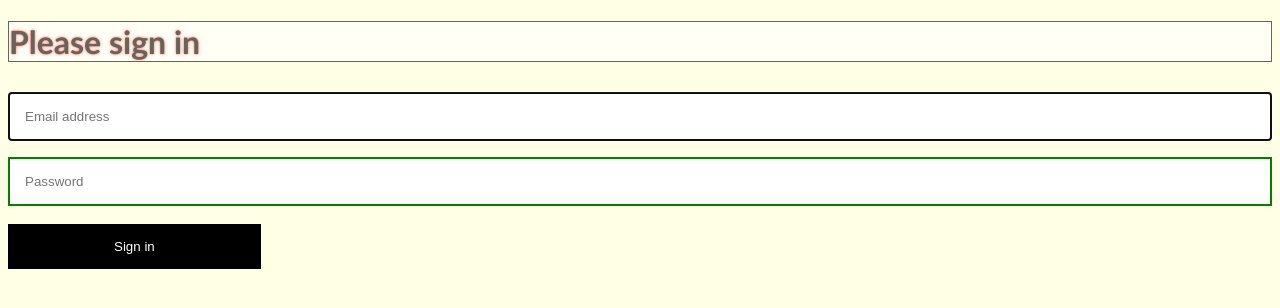
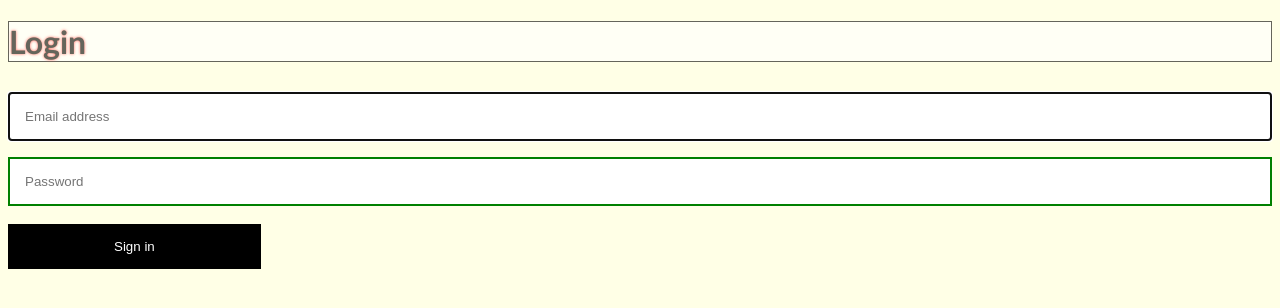
Before and after one commit to MonicaSai7/DK182-BiblioDevelopers, a Django app: page /login in a window 1280 px wide. Shown: the top 308 px of the page. Run offline with Django 3.2, Linux system fonts and the light colour scheme; some libraries are stand-ins or nearby versions.

```diff
--- a/templates/login.html
+++ b/templates/login.html
@@ -68,7 +68,7 @@ button {
 </head>
 <body>
     <form>
-      <h1>Please sign in</h1>
+      <h1>Login</h1>
 
       <input type="text" id="inputUsername"  placeholder="Email address" name="username" required autofocus>
       <input type="password" id="inputPassword"  placeholder="Password" name="password" required>
```
